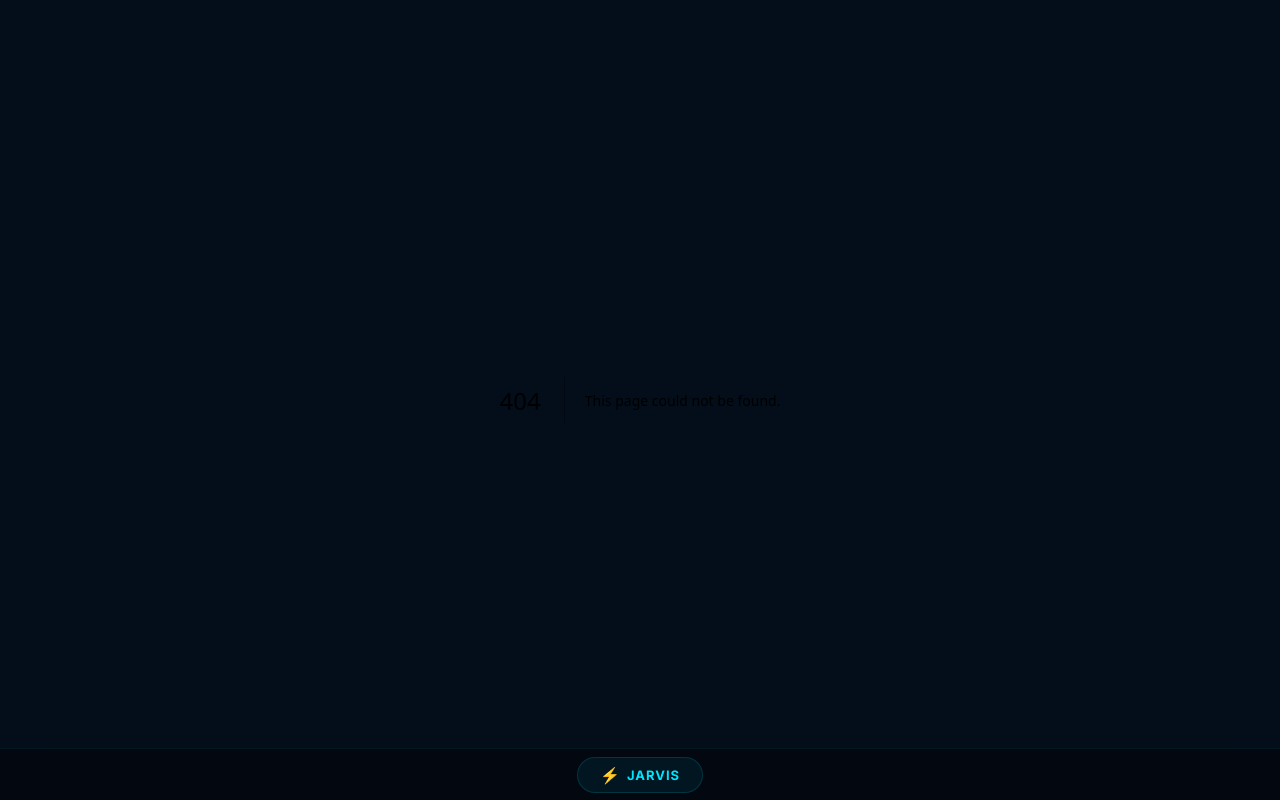
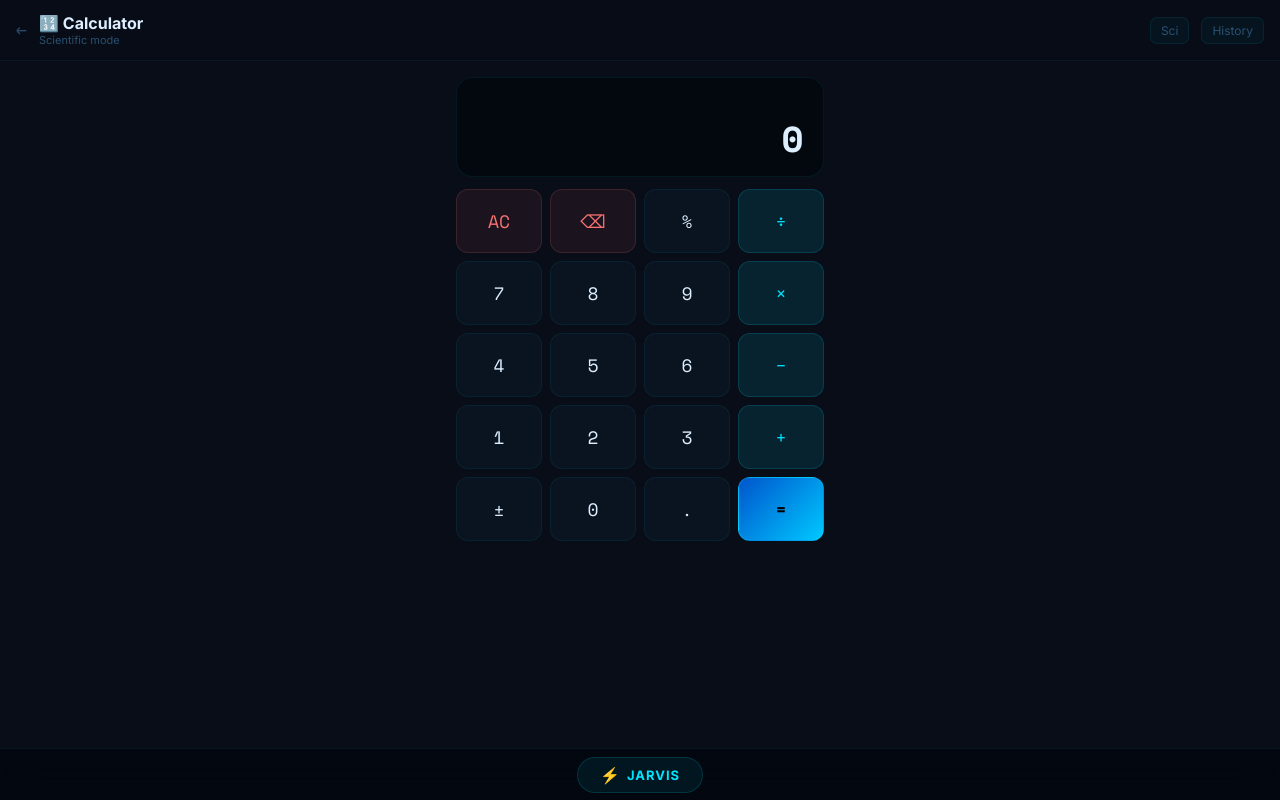
Before and after one commit to prashant998132-cpu/Apple, a Next.js app: page /calculator in a window 1280 px wide. Before the commit this address had no page. Built offline with nearby package versions, Linux system fonts and the light colour scheme.

Commit message:
add: app/calculator/page.tsx [v11.5]

```diff
--- /dev/null
+++ b/app/calculator/page.tsx
@@ -0,0 +1,163 @@
+'use client'
+import { useState, useCallback } from 'react'
+import Link from 'next/link'
+
+type HistItem = { expr: string; result: string; ts: number }
+
+const BTN_ROWS = [
+  ['AC','⌫','%','÷'],
+  ['7','8','9','×'],
+  ['4','5','6','−'],
+  ['1','2','3','+'],
+  ['±','0','.','='],
+]
+
+const SCI_ROW = ['sin','cos','tan','log','ln','√','x²','π','e','(',')','^']
+
+function evaluate(expr: string): string {
+  try {
+    let e = expr
+      .replace(/×/g, '*').replace(/÷/g, '/')
+      .replace(/−/g, '-')
+      .replace(/sin\(/g, 'Math.sin(').replace(/cos\(/g, 'Math.cos(').replace(/tan\(/g, 'Math.tan(')
+      .replace(/log\(/g, 'Math.log10(').replace(/ln\(/g, 'Math.log(')
+      .replace(/√\(/g, 'Math.sqrt(')
+      .replace(/π/g, 'Math.PI').replace(/e/g, 'Math.E')
+      .replace(/\^/g, '**')
+    // x² pattern
+    e = e.replace(/(\d+(?:\.\d+)?|\))\s*²/g, '($1)**2')
+    if (!e.trim()) return '0'
+    const result = new Function('return (' + e + ')')()
+    if (typeof result !== 'number' || !isFinite(result)) return 'Error'
+    return parseFloat(result.toFixed(10)).toString()
+  } catch { return 'Error' }
+}
+
+export default function CalculatorPage() {
+  const [display, setDisplay] = useState('0')
+  const [expr, setExpr] = useState('')
+  const [history, setHistory] = useState<HistItem[]>([])
+  const [sciMode, setSciMode] = useState(false)
+  const [showHistory, setShowHistory] = useState(false)
+  const [lastResult, setLastResult] = useState<string | null>(null)
+
+  const press = useCallback((val: string) => {
+    if (val === 'AC') { setDisplay('0'); setExpr(''); setLastResult(null); return }
+    if (val === '⌫') {
+      if (expr.length <= 1) { setExpr(''); setDisplay('0') }
+      else { const ne = expr.slice(0,-1); setExpr(ne); setDisplay(ne || '0') }
+      return
+    }
+    if (val === '=') {
+      if (!expr) return
+      const result = evaluate(expr)
+      setHistory(h => [{ expr, result, ts: Date.now() }, ...h.slice(0,19)])
+      setLastResult(result)
+      setDisplay(result)
+      setExpr(result === 'Error' ? '' : result)
+      return
+    }
+    if (val === '±') { const n = parseFloat(display); if (!isNaN(n)) { const s = (-n).toString(); setDisplay(s); setExpr(s) }; return }
+    if (val === '%') {
+      const result = evaluate(expr + '/100')
+      setDisplay(result); setExpr(result); return
+    }
+    // Scientific functions that need open paren
+    if (['sin','cos','tan','log','ln','√'].includes(val)) {
+      const ne = expr + val + '('; setExpr(ne); setDisplay(ne); return
+    }
+    if (val === 'x²') { const ne = expr + '²'; setExpr(ne); setDisplay(ne); return }
+    if (val === 'π') { const ne = expr + 'π'; setExpr(ne); setDisplay(ne); return }
+    if (val === 'e') { const ne = expr + 'e'; setExpr(ne); setDisplay(ne); return }
+
+    // Auto-clear if just showed a result and pressing digit
+    const isDigit = /\d/.test(val) || val === '.'
+    let base = expr
+    if (lastResult && isDigit) { base = ''; setLastResult(null) }
+
+    const ne = (base === '' && isDigit && val !== '.') ? val : base + val
+    setExpr(ne); setDisplay(ne)
+  }, [expr, display, lastResult])
+
+  function fromHistory(item: HistItem) {
+    setExpr(item.result); setDisplay(item.result); setShowHistory(false)
+  }
+
+  const isOp = (v: string) => ['÷','×','−','+','^'].includes(v)
+  const isAction = (v: string) => ['='].includes(v)
+
+  return (
+    <div style={{ minHeight: '100vh', background: 'var(--bg-base)', color: 'var(--text-primary)', fontFamily: "'Inter', 'Space Mono', sans-serif", padding: '0 0 80px' }}>
+      <style>{`* { box-sizing: border-box } @keyframes fadeUp { from{opacity:0;transform:translateY(4px)} to{opacity:1;transform:translateY(0)} } .calc-btn:active { transform: scale(0.94); }`}</style>
+
+      <div style={{ background: 'rgba(8,13,24,0.95)', borderBottom: '1px solid rgba(0,229,255,0.07)', padding: '13px 16px', display: 'flex', alignItems: 'center', gap: '12px', backdropFilter: 'blur(12px)', position: 'sticky', top: 0, zIndex: 10 }}>
+        <Link href="/" style={{ color: '#2a5070', fontSize: '18px', textDecoration: 'none' }}>←</Link>
+        <div style={{ flex: 1 }}>
+          <div style={{ fontSize: '16px', fontWeight: 700, color: '#ddeeff' }}>🔢 Calculator</div>
+          <div style={{ fontSize: '11px', color: '#2a5070' }}>Scientific mode</div>
+        </div>
+        <button onClick={() => setSciMode(v => !v)} style={{ background: sciMode ? 'rgba(0,229,255,0.1)' : 'rgba(0,229,255,0.04)', border: '1px solid', borderColor: sciMode ? 'rgba(0,229,255,0.3)' : 'rgba(0,229,255,0.08)', borderRadius: '7px', color: sciMode ? '#00e5ff' : '#2a5070', cursor: 'pointer', padding: '5px 10px', fontSize: '12px', fontFamily: 'inherit' }}>Sci</button>
+        <button onClick={() => setShowHistory(v => !v)} style={{ background: showHistory ? 'rgba(167,139,250,0.1)' : 'rgba(0,229,255,0.04)', border: '1px solid', borderColor: showHistory ? 'rgba(167,139,250,0.3)' : 'rgba(0,229,255,0.08)', borderRadius: '7px', color: showHistory ? '#a78bfa' : '#2a5070', cursor: 'pointer', padding: '5px 10px', fontSize: '12px', fontFamily: 'inherit' }}>History</button>
+      </div>
+
+      <div style={{ maxWidth: '400px', margin: '0 auto', padding: '16px' }}>
+        {/* Display */}
+        <div style={{ background: 'rgba(4,8,14,0.9)', border: '1px solid rgba(0,229,255,0.08)', borderRadius: '16px', padding: '20px 20px 16px', marginBottom: '12px', animation: 'fadeUp 0.2s ease', minHeight: '100px', display: 'flex', flexDirection: 'column', justifyContent: 'flex-end' }}>
+          {lastResult && expr === lastResult && <div style={{ fontSize: '12px', color: '#1e3248', textAlign: 'right', marginBottom: '4px', fontFamily: "'Space Mono', monospace" }}>= {lastResult}</div>}
+          <div style={{ fontSize: expr.length > 16 ? '18px' : expr.length > 10 ? '24px' : '36px', fontWeight: 700, color: '#ddeeff', textAlign: 'right', letterSpacing: '-0.5px', fontFamily: "'Space Mono', monospace", wordBreak: 'break-all', lineHeight: 1.2 }}>
+            {display || '0'}
+          </div>
+        </div>
+
+        {/* History panel */}
+        {showHistory && (
+          <div style={{ background: 'rgba(12,20,34,0.9)', border: '1px solid rgba(167,139,250,0.1)', borderRadius: '12px', padding: '12px', marginBottom: '12px', maxHeight: '200px', overflowY: 'auto' }}>
+            {history.length === 0 ? (
+              <div style={{ fontSize: '12px', color: '#1e3248', textAlign: 'center', padding: '12px' }}>No history yet</div>
+            ) : history.map((h, i) => (
+              <button key={i} onClick={() => fromHistory(h)}
+                style={{ width: '100%', background: 'none', border: 'none', borderBottom: i < history.length-1 ? '1px solid rgba(255,255,255,0.03)' : 'none', padding: '7px 0', cursor: 'pointer', textAlign: 'right', fontFamily: "'Space Mono', monospace" }}>
+                <div style={{ fontSize: '11px', color: '#2a5070' }}>{h.expr}</div>
+                <div style={{ fontSize: '15px', color: '#00e5ff', fontWeight: 700 }}>= {h.result}</div>
+              </button>
+            ))}
+            {history.length > 0 && <button onClick={() => setHistory([])} style={{ background: 'none', border: 'none', color: '#f87171', cursor: 'pointer', fontSize: '11px', width: '100%', textAlign: 'center', marginTop: '6px', fontFamily: 'inherit' }}>Clear history</button>}
+          </div>
+        )}
+
+        {/* Scientific buttons */}
+        {sciMode && (
+          <div style={{ display: 'grid', gridTemplateColumns: 'repeat(6, 1fr)', gap: '6px', marginBottom: '8px' }}>
+            {SCI_ROW.map(btn => (
+              <button key={btn} className="calc-btn" onClick={() => press(btn)}
+                style={{ background: 'rgba(167,139,250,0.07)', border: '1px solid rgba(167,139,250,0.12)', borderRadius: '8px', color: '#a78bfa', cursor: 'pointer', padding: '9px 2px', fontSize: '11px', fontWeight: 600, transition: 'all 0.1s', fontFamily: "'Space Mono', monospace" }}>
+                {btn}
+              </button>
+            ))}
+          </div>
+        )}
+
+        {/* Main buttons */}
+        <div style={{ display: 'grid', gridTemplateColumns: 'repeat(4, 1fr)', gap: '8px' }}>
+          {BTN_ROWS.flat().map((btn, i) => {
+            const isEq = btn === '='
+            const isOpr = isOp(btn) || isEq
+            const isAC = btn === 'AC' || btn === '⌫'
+            return (
+              <button key={i} className="calc-btn" onClick={() => press(btn)}
+                style={{
+                  background: isEq ? 'linear-gradient(135deg, #0055cc, #00c8ff)' : isOpr ? 'rgba(0,229,255,0.1)' : isAC ? 'rgba(248,113,113,0.08)' : 'rgba(12,20,34,0.9)',
+                  border: '1px solid', borderColor: isEq ? 'rgba(0,229,255,0.3)' : isOpr ? 'rgba(0,229,255,0.15)' : isAC ? 'rgba(248,113,113,0.15)' : 'rgba(0,229,255,0.07)',
+                  borderRadius: '12px', color: isEq ? '#000' : isOpr ? '#00e5ff' : isAC ? '#f87171' : '#ddeeff',
+                  cursor: 'pointer', padding: '18px 0', fontSize: '18px', fontWeight: isEq ? 800 : 500,
+                  transition: 'all 0.1s', fontFamily: "'Space Mono', monospace",
+                }}>
+                {btn}
+              </button>
+            )
+          })}
+        </div>
+      </div>
+    </div>
+  )
+}
```
